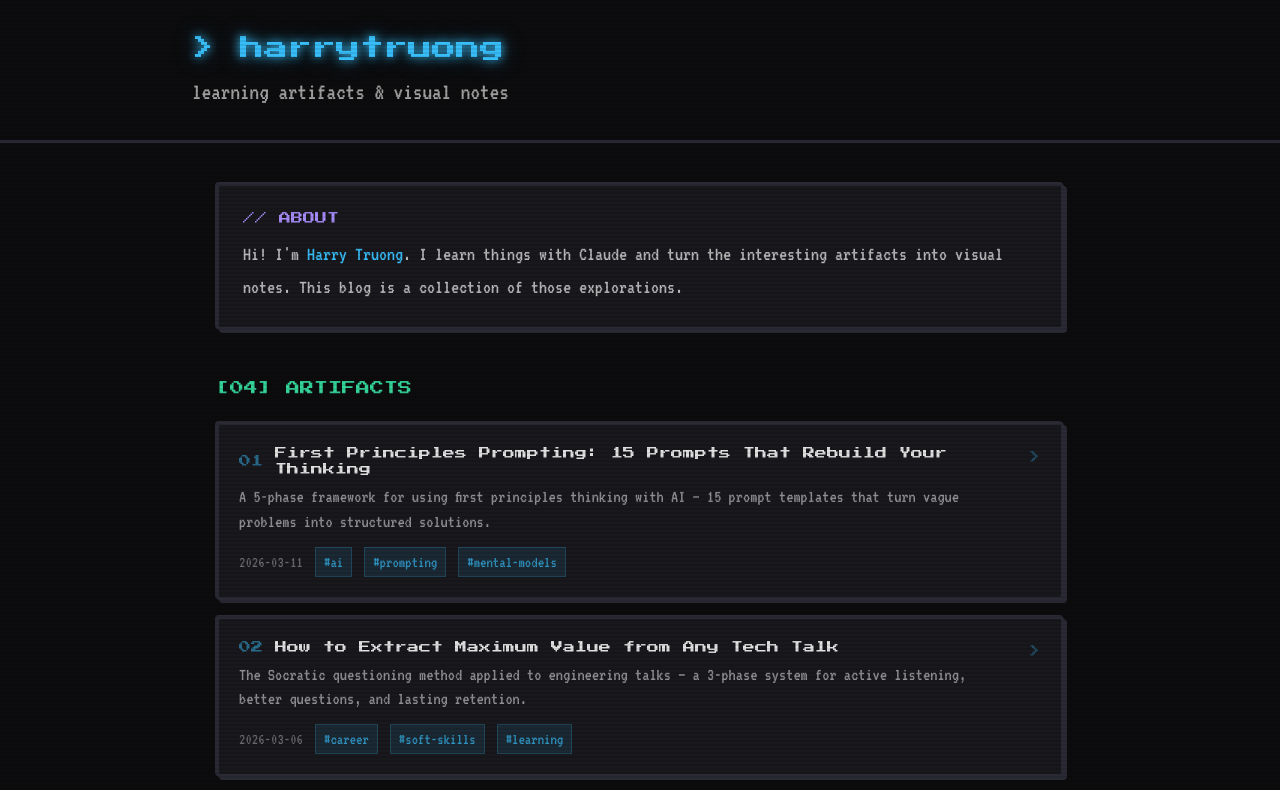
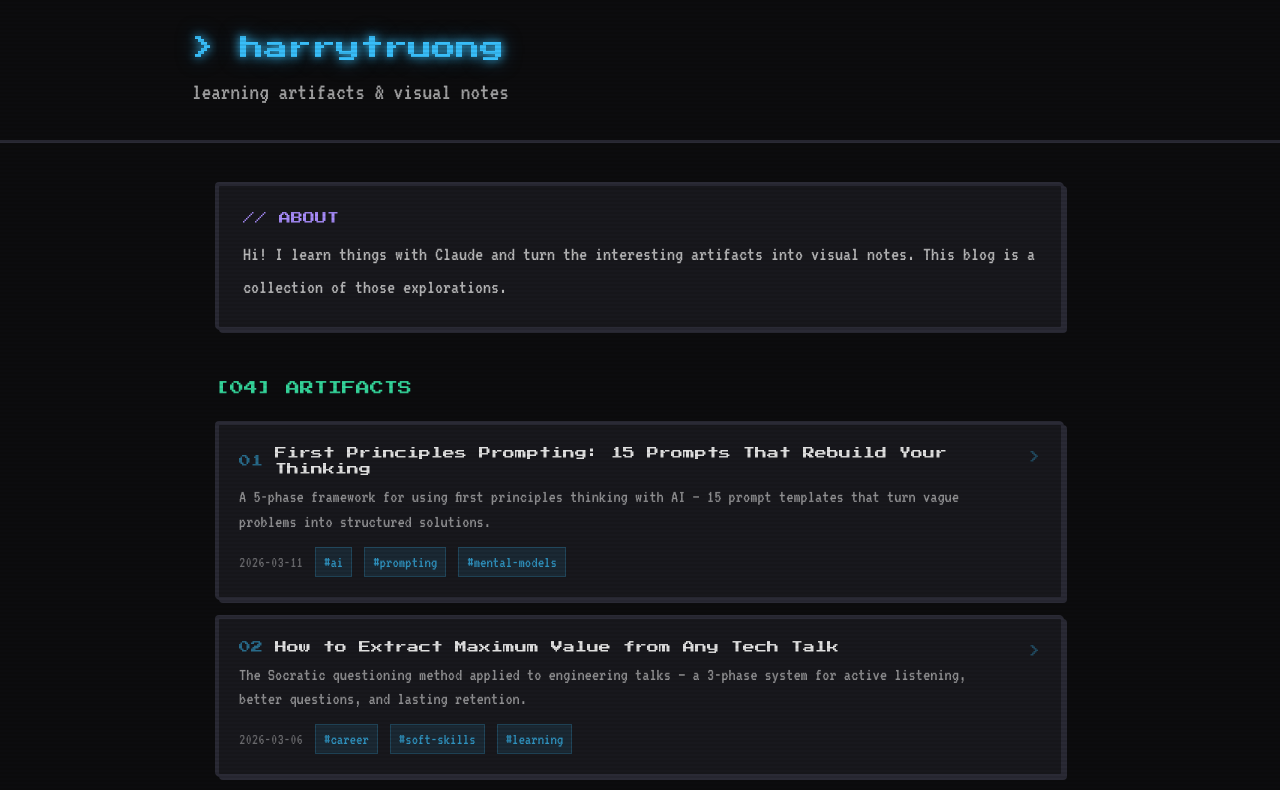
Before and after one commit to harrytruong0804/harrytruong0804.github.io, a Next.js app: page / in a window 1280 px wide. Shown: the top 790 px of the page. Built offline with nearby package versions, Linux system fonts and the light colour scheme.

Commit message:
Remove name from about section and add CLAUDE.md

```diff
--- a/src/app/page.tsx
+++ b/src/app/page.tsx
@@ -23,7 +23,7 @@ export default function Home() {
         <div className="pixel-border bg-surface p-6 rounded-sm">
           <p className="font-pixel text-xs text-accent2 mb-3">// ABOUT</p>
           <p className="font-retro text-xl leading-relaxed text-foreground/80">
-            Hi! I&apos;m <span className="text-accent">Harry Truong</span>. I learn things with Claude
+            Hi! I learn things with Claude
             and turn the interesting artifacts into visual notes. This blog is a
             collection of those explorations.
           </p>
```
Also changed, not shown: 1 other file (tests, documents, lock files or other folders).
